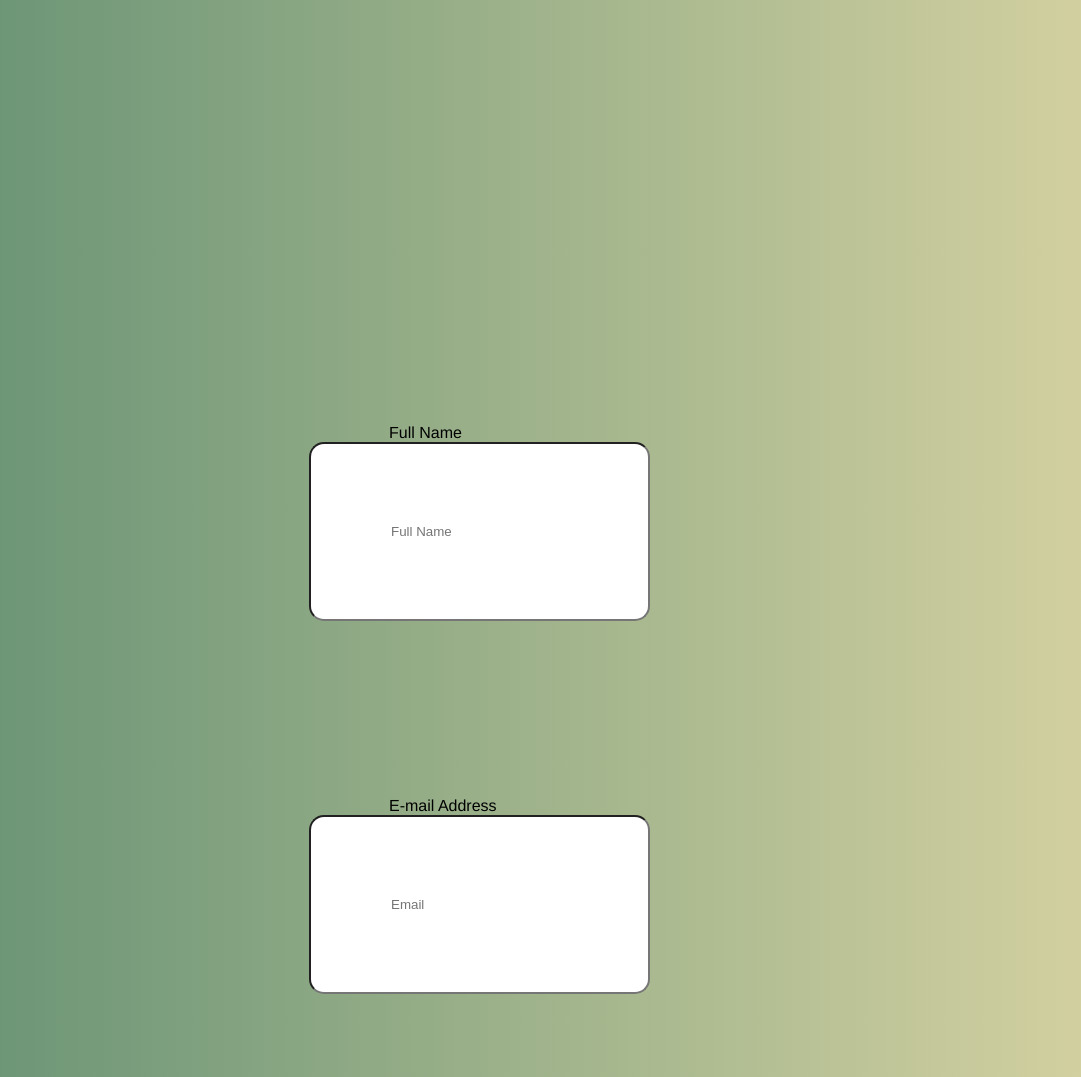
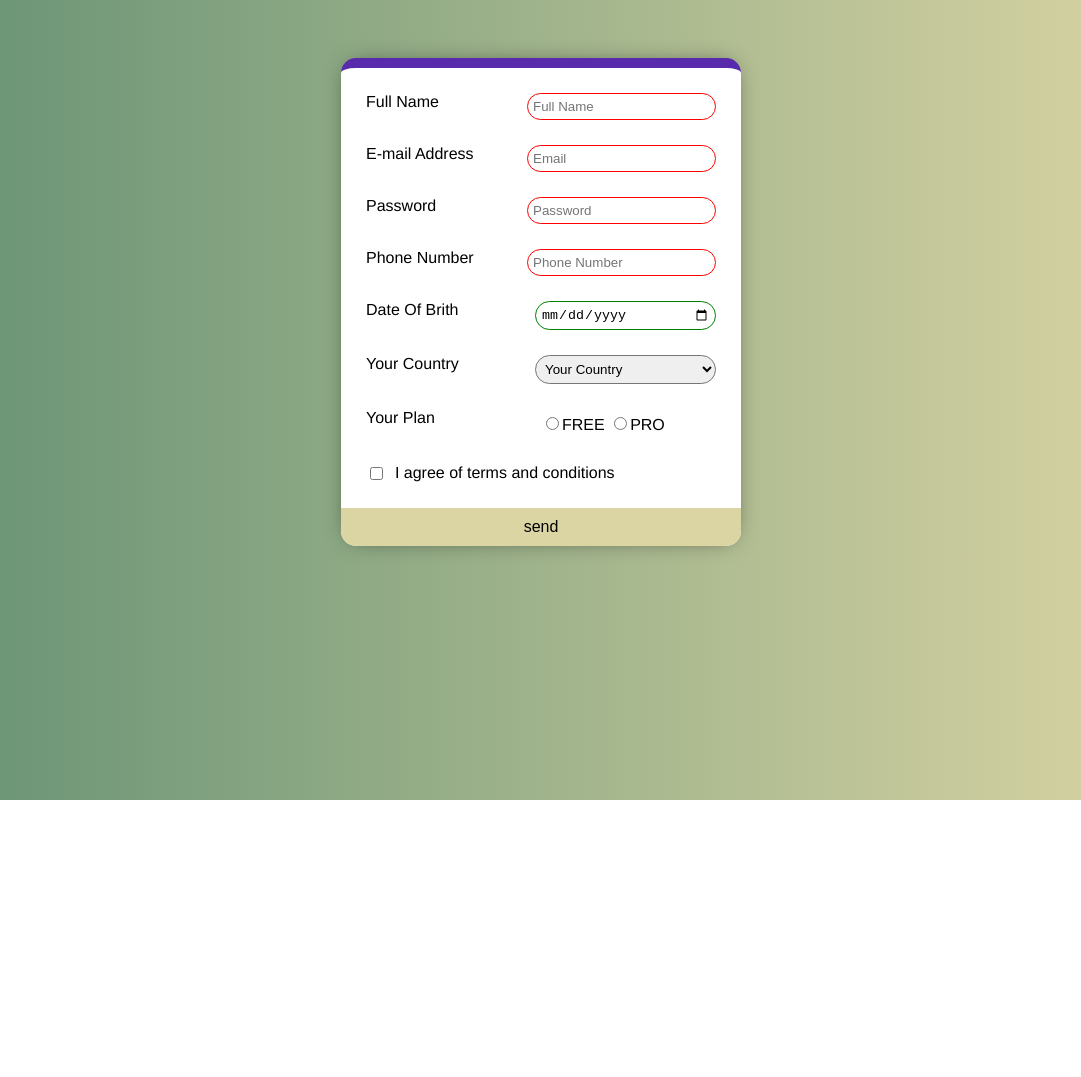
Before and after one commit to mqashoo77/Signup-Form-Task, a plain HTML site: page index.html in a window 1280 px wide. Shown: the top 1077 px of the page, without its empty margins (99-1180 px from the left). After the commit the page ends 800 px from the top, so only its background shows below. Drawn offline with Linux system fonts and the light colour scheme.

Commit message:
update on css file

```diff
--- a/style.css
+++ b/style.css
@@ -1,14 +1,100 @@
 
 *{
-    padding: 5px;
-    box-sizing: border-box;
+
     border-radius: 15px;
+ }
 
-    padding: 80px;
-}
+ body{
 
-body{
+     background-image: linear-gradient(to right, #649173 , #DBD5A4);
+     font-family: Helvetica, sans-serif;
+ }
 
-    background-image: linear-gradient(to right, #649173 , #DBD5A4);
-    font-family: Helvetica, sans-serif;
-}
+ main{
+
+     display: flex;
+     flex-direction: column;
+     align-items: center;
+     justify-content: center;
+     width: 100%;
+     padding-top:50px;
+
+ }
+
+ form{
+
+     border-top: 10px solid #582bac;
+     background-color: white;
+     box-shadow: 0px 0px 25px -10px rgba(0,0,0,0.75);
+     width: 400px;
+ }
+
+ p{
+
+     display:flex;
+     justify-content: space-between;
+     margin: 25px;
+ }
+
+ label{
+     flex: 1;
+ }
+
+
+
+ input[type="text"],
+ input[type="email"],
+ input[type="tel"],
+ input[type="password"],
+ input[type="date"],
+ select,
+ block{
+
+     flex: 1;
+     justify-content:space-between;
+     border-radius: 15px;
+     padding: 5px;
+ }
+
+ .submit_btn{
+
+     justify-content:center;
+     margin-top: 10px;
+     margin-bottom: 0px;
+     margin-left: 0px;
+     margin-right: 0px;
+ }
+
+ input[type="submit"]{
+
+     color: #000;
+     background-color: #DBD5A4;
+     text-decoration: none;
+     font-size: 1em;
+     font-weight: 300;
+     display: inline-block;
+     transition: 1s ease;
+     width: 100%;
+     cursor: pointer;
+     padding: 10px;
+     border-top-left-radius: 0px;
+     border-top-right-radius: 0px
+ }
+
+ input[type="submit"]:hover{
+     background-color:#649180;
+
+ }
+
+ input:valid{
+     border: 1px solid green;
+
+ }
+ input[type="submit"]:valid{
+
+     border: 0px;
+ }
+ input:invalid{
+     border: 1px solid red;
+
+ }
```
